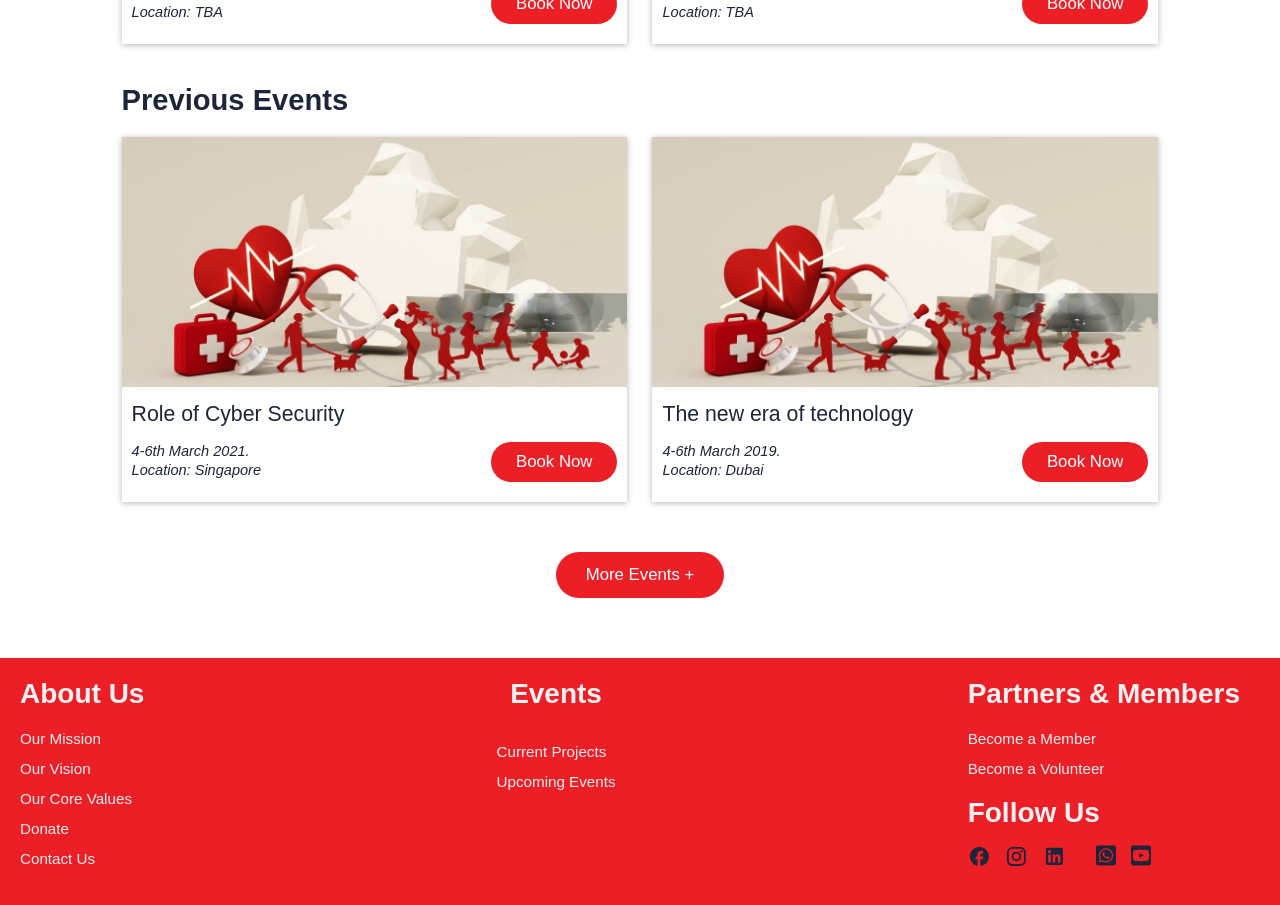
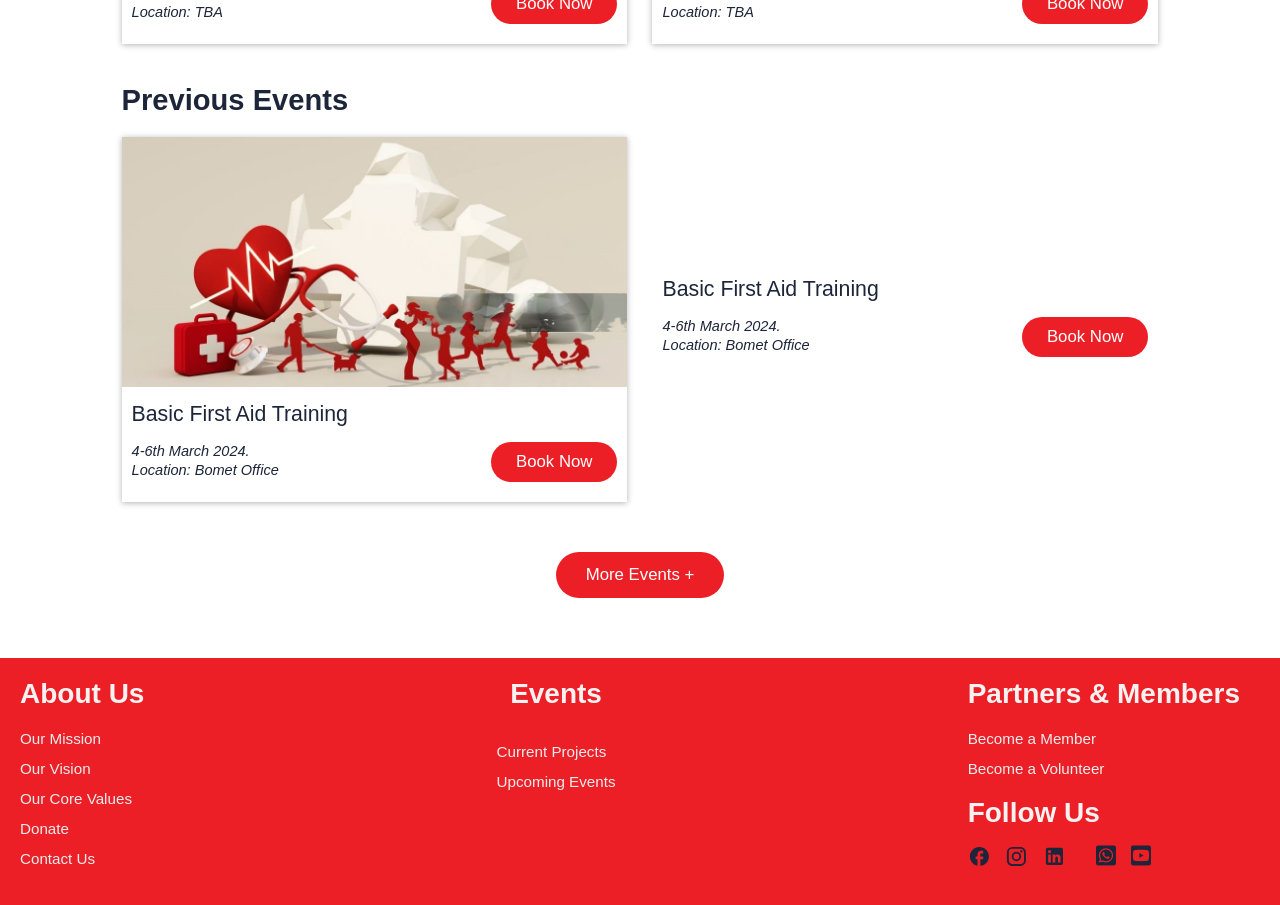
Before and after one commit to chichi5454/bmt, a React (Create React App) app: page /events in a window 1280 px wide. Shown: the part 980-1885 px from the top of the page. Built offline with nearby package versions, Linux system fonts and the light colour scheme.

Commit message:
added form

```diff
--- a/src/components/contact-components/ContactForm.jsx
+++ b/src/components/contact-components/ContactForm.jsx
@@ -41,45 +41,32 @@ const ContactForm = () => {
   const handleSubmit = async (e) => {
     e.preventDefault();
 
-    //************Checking the first name*************
-    if (formData.fname === "") {
+    // Check if form fields are filled
+    if (!formData.fname) {
       setFormErrorMsg((prevError) => ({
         ...prevError,
         fnameErrorMsg: "First name is required",
       }));
-    } else {
-      setFormErrorMsg((prevError) => ({
-        ...prevError,
-        fnameErrorMsg: "",
-      }));
+      return;
     }
 
-    // *****Checking the Company********
-    if (formData.company === "") {
+    if (!formData.company) {
       setFormErrorMsg((prevError) => ({
         ...prevError,
         companyErrorMsg: "Company is required",
       }));
-    } else {
-      setFormErrorMsg((prevError) => ({
-        ...prevError,
-        companyErrorMsg: "",
-      }));
+      return;
     }
-    //************* Checking the Message************
-    if (formData.message === "") {
+
+    if (!formData.message) {
       setFormErrorMsg((prevError) => ({
         ...prevError,
         messageErrorMsg: "Message is required",
       }));
-    } else {
-      setFormErrorMsg((prevError) => ({
-        ...prevError,
-        messageErrorMsg: "",
-      }));
+      return;
     }
 
-    //************* functionality for submitting email form************
+    // Send email using refs
     const serviceId = "service_36z5err";
     const templateId = "lora@2024";
     try {
@@ -110,6 +97,7 @@ const ContactForm = () => {
             onChange={handleInputs}
             placeholder="Enter you First Name"
             ref={nameRef}
+            name="fname" // Add name attribute for handleInputs to work properly
           />
           <small style={{ color: "red" }}>{formErrorMsg.fnameErrorMsg}</small>
         </div>
@@ -121,22 +109,26 @@ const ContactForm = () => {
             onChange={handleInputs}
             placeholder="Enter your Email"
             ref={emailRef}
+            name="company" // Add name attribute for handleInputs to work properly
           />
           <small style={{ color: "red" }}>{formErrorMsg.companyErrorMsg}</small>
         </div>
         <div className="contact-form-details">
           <label htmlFor="message">Message</label>
           <textarea
-            type="text"
             value={formData.message}
             onChange={handleInputs}
             placeholder="Write your message"
             ref={messageRef}
-            className="contact-message"></textarea>
+            className="contact-message"
+            name="message" // Add name attribute for handleInputs to work properly
+          ></textarea>
           <small style={{ color: "red" }}>{formErrorMsg.messageErrorMsg}</small>
         </div>
         <div className="contact-end">
-          <button disabled={loading}>SUBMIT</button>
+          <button disabled={loading} style={{ pointerEvents: "none" }}>
+            SUBMIT
+          </button>
         </div>
       </form>
     </div>
--- a/src/components/contact-components/ContactInfo.jsx
+++ b/src/components/contact-components/ContactInfo.jsx
@@ -7,13 +7,13 @@ const ContactInfo = () => {
     <div className="contact-info">
       <div className="contact-info-sales">
         <p>Administrator's Office</p>
-        <p>Email:sales@ceftech.net</p>
-        <p>Tel: +25433862803</p>
+        <p>Email:kiplangataron7@gmail.com</p>
+        <p>Tel: +254722588499</p>
       </div>
       <div className="contact-info-company">
         <p>Help-Desk Contact</p>
-        <p>Email:sales@ceftech.net</p>
-        <p>Tel: +25433862803</p>
+        <p>Email:bomet@redcross.or</p>
+        <p>Tel: +254708140514</p>
       </div>
     </div>
   );
--- a/src/components/events-component/previous-events/PreviousEvents.jsx
+++ b/src/components/events-component/previous-events/PreviousEvents.jsx
@@ -18,37 +18,32 @@ const PreviousEvents = () => {
             <img src={blog} alt="event 1" />
           </div>
           <div className="firstDetails">
-            <h3>Role of Cyber Security</h3>
+            <h3>Basic First Aid Training</h3>
             <div className="detailsTime">
               <div className="date">
-                <p>4-6th March 2021.</p>
-                <p>Location: Singapore</p>
+                <p>4-6th March 2024.</p>
+                <p>Location: Bomet Office</p>
               </div>
               <div className="btn">
                 <button className="Book-btn">
-                  <Link to="">Book Now</Link>
+                  <Link to="contact">Book Now</Link>
                 </button>
               </div>
             </div>
           </div>
         </div>
         {/* First upcoming event */}
-        <div className="firstImage">
-          <div className="image">
-            <img src={blog} alt="event 1" />
-          </div>
         <div className="firstDetails">
-            <h3>The new era of technology</h3>
+          <h3>Basic First Aid Training</h3>
           <div className="detailsTime">
             <div className="date">
-                <p>4-6th March 2019.</p>
-                <p>Location: Dubai</p>
+              <p>4-6th March 2024.</p>
+              <p>Location: Bomet Office</p>
             </div>
             <div className="btn">
               <button className="Book-btn">
-                  <Link to="">Book Now</Link>
+                <Link to="contact">Book Now</Link>
               </button>
-              </div>
             </div>
           </div>
         </div>
```
Also changed, not shown: src/components/contact-components/contactForm.css (+15 -12 lines). Lines whose indentation alone changed are shown as unchanged.
